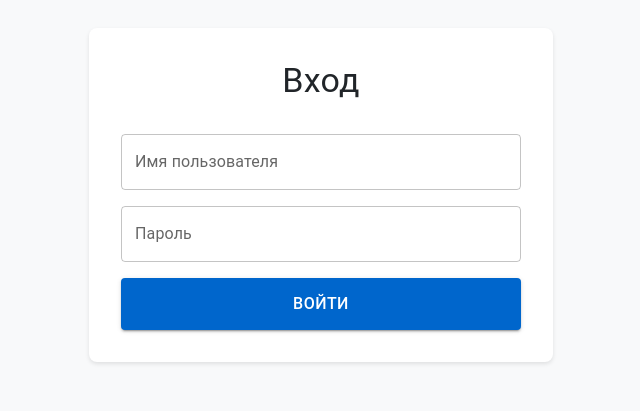
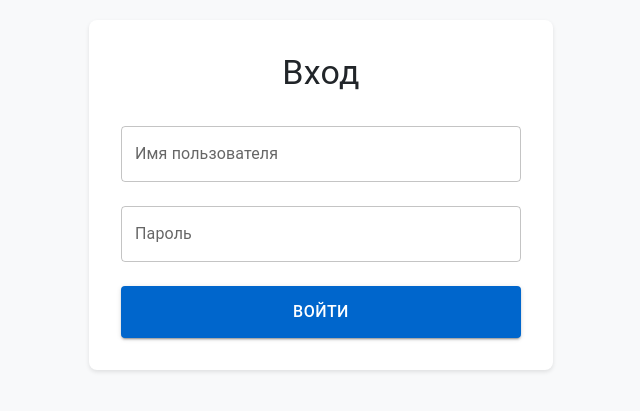
Before and after one commit to Maksouni/trasher-portal-front, a React (Vite) app: page /login in a window 1280 px wide. Shown: the part 205-616 px from the top of the page, without its empty margins (319-959 px from the left). Built offline with nearby package versions, Linux system fonts and the light colour scheme.

Commit message:
gap change

```diff
--- a/src/App.tsx
+++ b/src/App.tsx
@@ -14,7 +14,6 @@ function App() {
 					<Routes>
 						<Route path='/' element={<StatisticsPage />} />
 						<Route path='login' element={<LoginPage />} />
-						{/* <Route path="/" element={<Navigate to="/users" />} /> */}
 						<Route path='/register' element={<RegisterUser />} />
 						<Route path='/users' element={<UserManagement />}>
 							<Route path='edit' element={<EditUser />} />
--- a/src/pages/login/Login.tsx
+++ b/src/pages/login/Login.tsx
@@ -1,5 +1,5 @@
 import React, { useState } from 'react'
-import { TextField, Button, Box, Typography } from '@mui/material'
+import { TextField, Button, Typography } from '@mui/material'
 import './styles.scss'
 
 export default function LoginPage() {
--- a/src/pages/login/styles.scss
+++ b/src/pages/login/styles.scss
@@ -22,7 +22,7 @@
 		form {
 			display: flex;
 			flex-direction: column;
-			gap: 1rem;
+			gap: 1.5rem;
 
 			.text-field {
 				.MuiInputBase-root {
```
